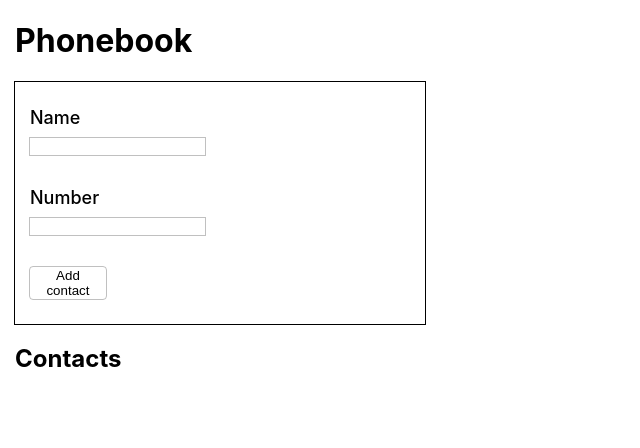
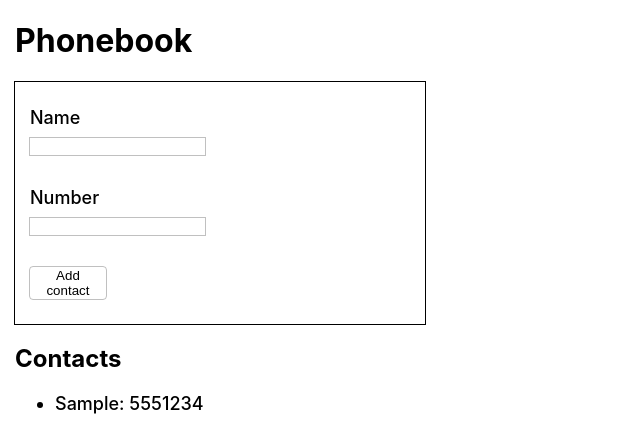
Before and after one commit to Kate-Mil/goit-react-hw-02-phonebook, a React (Create React App) app: page / in a window 1280 px wide. Both pictures are taken after typing "Sample", "5551234" into the empty fields and a click on the button "Add contact". Shown: the top 448 px of the page, without its empty margins (0-640 px from the left). Built offline with nearby package versions, Linux system fonts and the light colour scheme.

Commit message:
made ContactList

```diff
--- a/package.json
+++ b/package.json
@@ -8,6 +8,7 @@
     "@testing-library/react": "^12.1.4",
     "@testing-library/user-event": "^13.5.0",
     "nanoid": "^4.0.2",
+    "prop-types": "^15.8.1",
     "react": "^18.1.0",
     "react-dom": "^18.1.0",
     "react-scripts": "5.0.1",
--- a/src/components/App.jsx
+++ b/src/components/App.jsx
@@ -1,5 +1,6 @@
 import React, { Component } from 'react';
-// import css from '.ContactForm/ContactForm.module.css';
+import { nanoid } from 'nanoid';
+import ContactList from './ContactForm/ContactList';
 import ContactForm from './ContactForm/ContactForm';
 class App extends Component {
   state = {
@@ -8,16 +9,39 @@ class App extends Component {
     // number: '',
   };
   formSubmitHandler = data => {
-    console.log(data);
+    const preCheck = this.state.contacts.some(
+      contact => (contact.name === data.name) & (contact.number === data.number)
+    );
+    if (preCheck) {
+      return alert(`Sorry, contact ${data.name} is already exists`);
+    } else {
+      const contact = {
+        id: nanoid(),
+        name: data.name,
+        number: data.number,
+      };
+      this.setState(({ contacts }) => ({
+        contacts: [contact, ...contacts],
+      }));
+    }
   };
 
   render() {
+    const { contacts } = this.state;
     return (
       <div style={{ paddingLeft: 15 }}>
-        <h1 className="Contact_title">Phonebook</h1>
+        <h1 className="contact_title">Phonebook</h1>
         <ContactForm onSubmit={this.formSubmitHandler} />
-        <h2 className="Contact__title">Contacts</h2>
-        <ul className="Contact__list"></ul>
+        <h2 className="contact__title">Contacts</h2>
+        <ul className="contact__list">
+          {contacts.map(contact => (
+            <ContactList
+              key={contact.id}
+              name={contact.name}
+              number={contact.number}
+            />
+          ))}
+        </ul>
       </div>
     );
   }
--- a/src/components/ContactForm/ContactForm.js
+++ b/src/components/ContactForm/ContactForm.js
@@ -1,11 +1,11 @@
 import { Component } from 'react';
+import PropTypes from 'prop-types';
 import css from './ContactForm.module.css';
 
 class ContactForm extends Component {
   state = { name: '', number: '' };
 
   hendlChange = e => {
-    console.log(e.currentTarget.name);
     const { name, value } = e.currentTarget;
     this.setState({ [name]: value });
   };
@@ -59,3 +59,7 @@ class ContactForm extends Component {
 }
 
 export default ContactForm;
+
+ContactForm.propTypes = {
+  onSubmit: PropTypes.func.isRequired,
+};
--- a/src/components/ContactForm/ContactForm.module.css
+++ b/src/components/ContactForm/ContactForm.module.css
@@ -29,3 +29,10 @@
   border: none;
   border-radius: 3px;
 }
+
+.contact__item {
+  /* list-style: none; */
+  font-size: 18px;
+  font-weight: 500;
+  margin-bottom: 5px;
+}
--- /dev/null
+++ b/src/components/ContactForm/ContactList.js
@@ -0,0 +1,15 @@
+import css from './ContactForm.module.css';
+import PropTypes from 'prop-types';
+
+export default function ContactList({ name, number }) {
+  return (
+    <li className={css.contact__item}>
+      {name}: {number}
+    </li>
+  );
+}
+
+ContactList.propTypes = {
+  name: PropTypes.string.isRequired,
+  number: PropTypes.string.isRequired,
+};
```
Also changed, not shown: 1 other file (tests, documents, lock files or other folders).
